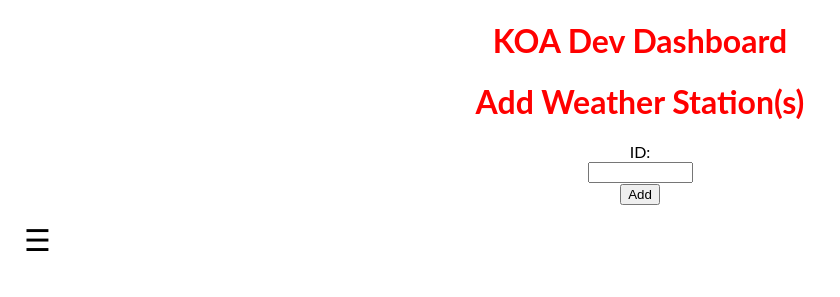
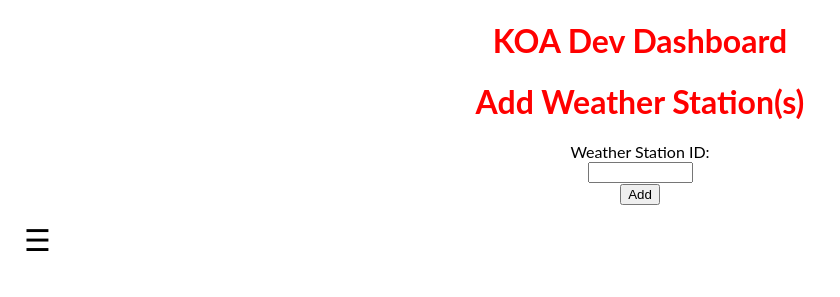
Before and after one commit to Gwc5245/KOA-Web-Application, a Flask app: page /Dev-AddStation in a window 1280 px wide. Shown: the top 297 px of the page, without its empty margins (0-840 px from the left). Run offline with Flask 2, Linux system fonts and the light colour scheme.

Commit message:
Added onto add dev dashboard

```diff
--- a/templates/Dev-AddStation.html
+++ b/templates/Dev-AddStation.html
@@ -57,7 +57,7 @@ body {
 <body>
   <center style="color:red":><h1> KOA Dev Dashboard </h1> </center>
   <center style="color:red":><h1> Add Weather Station(s) </h1> </center>
-  <center><label for="WeatherStation">ID:</label></center>
+  <center><label for="WeatherStation">Weather Station ID:</label></center>
   <center><input type="text" id="WeatherStation" name="" required
     minlength="4" maxlength="8" size="10"></center>
   <center><button type="button" id="updateButton" class="btn btn-primary" onclick="productUpdate();">Add</button></center>
```
